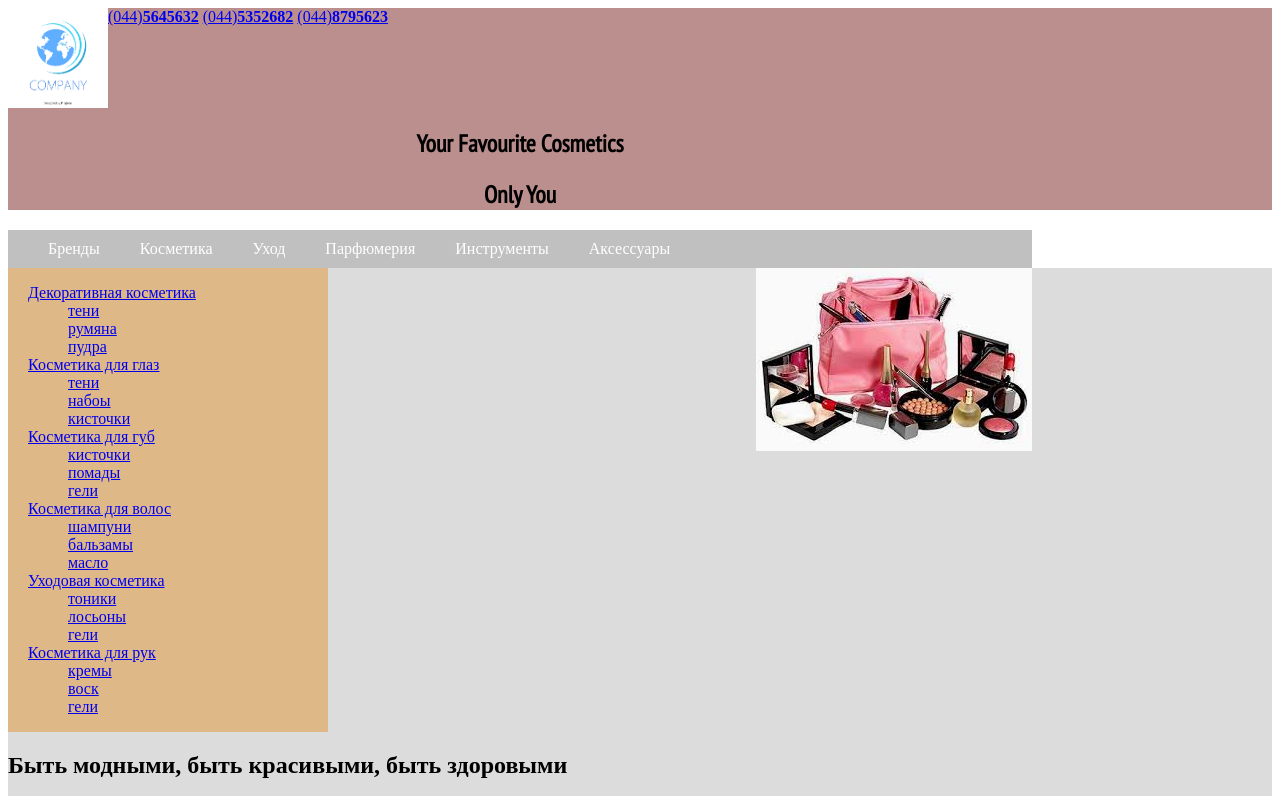
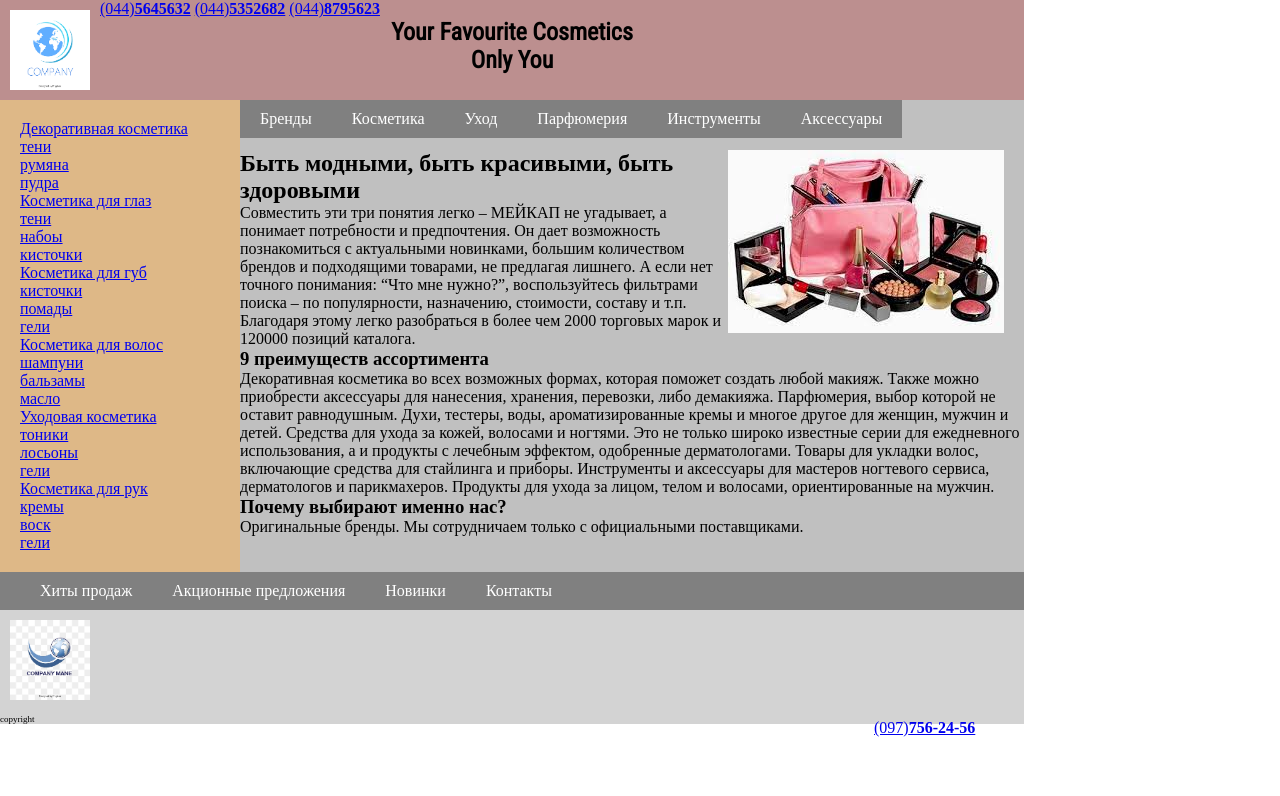
Before and after one commit to fantasia2019/Home-Works, a plain HTML site: page HTML/lesson7/lesson7.html in a window 1280 px wide. Shown: the top 796 px of the page. Drawn offline with Linux system fonts and the light colour scheme.

Commit message:
home works html/2 виправила/7-8/9/13 and JS/17/18

```diff
--- a/HTML/lesson7/lesson7.html
+++ b/HTML/lesson7/lesson7.html
@@ -13,26 +13,71 @@
 
     <header id="header">
         <div class="wrapper">
+
             <div class="header-logo">
                 <img src="./image/logo.png" alt="Hight quality">
             </div>
+
             <div class="header-contact">
                 <a href="tel:+380445645623">(044)<b>5645632</b></a>
                 <a href="tel:+380445352682">(044)<b>5352682</b></a>
                 <a href="tel:+380668795623">(044)<b>8795623</b></a>
+            </div>
+
+            <div class="header-top">
+                <h2>Your Favourite Cosmetics</h2>
+                <h2>Only You</h2>
+            </div>
+
             <div class="clear"></div>
         </div>
-            <div class="header-top">
-            <h2>Your Favourite Cosmetics</h2>
-            <h2>Only You</h2></div>
+    </header>
 
+
+    <main id="main">
+        <div class="wrapper">
+
+            <nav class="aside-menu">
+                <dl>
+                    <dt><a href="#">Декоративная косметика</a>
+                        <dd><a href="#">тени</a></dd>
+                        <dd><a href="#">румяна</a></dd>
+                        <dd><a href="#">пудра</a></dd>
+                    </dt>
+                    <dt><a href="#">Косметика для глаз</a>
+                        <dd><a href="#">тени</a></dd>
+                        <dd><a href="#">набоы</a></dd>
+                        <dd><a href="#">кисточки</a></dd>
+                    </dt>
+                    <dt><a href="#">Косметика для губ</a>
+                        <dd><a href="#">кисточки</a></dd>
+                        <dd><a href="#">помады</a></dd>
+                        <dd><a href="#">гели</a></dd>
+                    </dt>
+                    <dt><a href="#">Косметика для волос</a>
+                        <dd><a href="#">шампуни</a></dd>
+                        <dd><a href="#">бальзамы</a></dd>
+                        <dd><a href="#">масло</a></dd>
+                    </dt>
+                    <dt><a href="#">Уходовая косметика</a>
+                        <dd><a href="#">тоники</a></dd>
+                        <dd><a href="#">лосьоны</a></dd>
+                        <dd><a href="#">гели</a></dd>
+                    </dt>
+                    <dt><a href="#">Косметика для рук</a>
+                        <dd><a href="#">кремы</a></dd>
+                        <dd><a href="#">воск</a></dd>
+                        <dd><a href="#">гели</a></dd>
+                    </dt>
+                </dl>
+                <div class="clear"></div>
+            </nav>
         </div>
 
-    </header>
 
-    <div class="header-bottom">
-        <div class="wrapper">
-            <nav class="header-menu">
+            <section class="part">
+
+                <nav class="part-menu">
                     <ul class='menu'>
                         <li><a href="#">Бренды</a>
                             <ul class='inner-menu'>
@@ -90,57 +135,16 @@
                         <div class="clear"></div>
                     </ul>
                 </nav>
-        </div>
-    </div>
 
 
-    <main id="main">
-    <div class="wrapper">
-        <nav class="aside-menu">
-            <dl>
-                <dt><a href="#">Декоративная косметика</a>
-                    <dd><a href="#">тени</a></dd>
-                    <dd><a href="#">румяна</a></dd>
-                    <dd><a href="#">пудра</a></dd>
-                </dt>
-                <dt><a href="#">Косметика для глаз</a>
-                    <dd><a href="#">тени</a></dd>
-                    <dd><a href="#">набоы</a></dd>
-                    <dd><a href="#">кисточки</a></dd>
-                </dt>
-                <dt><a href="#">Косметика для губ</a>
-                    <dd><a href="#">кисточки</a></dd>
-                    <dd><a href="#">помады</a></dd>
-                    <dd><a href="#">гели</a></dd>
-                </dt>
-                <dt><a href="#">Косметика для волос</a>
-                    <dd><a href="#">шампуни</a></dd>
-                    <dd><a href="#">бальзамы</a></dd>
-                    <dd><a href="#">масло</a></dd>
-                </dt>
-                <dt><a href="#">Уходовая косметика</a>
-                    <dd><a href="#">тоники</a></dd>
-                    <dd><a href="#">лосьоны</a></dd>
-                    <dd><a href="#">гели</a></dd>
-                </dt>
-                <dt><a href="#">Косметика для рук</a>
-                    <dd><a href="#">кремы</a></dd>
-                    <dd><a href="#">воск</a></dd>
-                    <dd><a href="#">гели</a></dd>
-                </dt>
-            </dl>
-            <div class="clear"></div>
-        </nav>
-
-        <section class="part">
                 <div class="main-logo">
                     <img src="./image/fon.jpg">
                     <div class="clear"></div>
                 </div>
 
+                <article class="text">
+
                     <h2>Быть модными, быть красивыми, быть здоровыми</h2>
-
-                    <article>
                         Совместить эти три понятия легко – МЕЙКАП не угадывает, а понимает потребности и предпочтения. Он дает возможность познакомиться с актуальными новинками, большим количеством брендов и подходящими товарами, не предлагая лишнего. А если нет точного понимания: “Что мне нужно?”, воспользуйтесь фильтрами поиска – по популярности, назначению, стоимости, составу и т.п. Благодаря этому легко разобраться в более чем 2000 торговых марок и 120000 позиций каталога.
                     <h3>9 преимуществ ассортимента</h3>
                         <div>Декоративная косметика во всех возможных формах, которая поможет создать любой макияж. Также можно приобрести аксессуары для нанесения, хранения, перевозки, либо демакияжа.
@@ -148,21 +152,22 @@
                             Средства для ухода за кожей, волосами и ногтями. Это не только широко известные серии для ежедневного использования, а и продукты с лечебным эффектом, одобренные дерматологами.
                             Товары для укладки волос, включающие средства для стайлинга и приборы.
                             Инструменты и аксессуары для мастеров ногтевого сервиса, дерматологов и парикмахеров.
-                                Продукты для ухода за лицом, телом и волосами, ориентированные на мужчин.</div>
-
-
+                            Продукты для ухода за лицом, телом и волосами, ориентированные на мужчин.
+                        </div>
                     <h3>Почему выбирают именно нас?</h3>
-                            <div>Оригинальные бренды. Мы сотрудничаем только с официальными поставщиками.</div>
+                        <div>Оригинальные бренды. Мы сотрудничаем только с официальными поставщиками.
+                        </div>
                 </article>
+                <div class="clear"></div>
 
             </section>
-
 
         </div>
     </main>
 
 
-    <footer class="last">
+    <footer id="footer">
+        <nav class='foter-menu'>
             <ul class='menu'>
                 <li><a href="#">Хиты продаж</a></li>
                 <li><a href="#">Акционные предложения</a>
@@ -177,16 +182,21 @@
                 <li><a href="#">Контакты</a></li>
                 <div class="clear"></div>
             </ul>
+        </nav>
 
 
-        <div class="futter-logo">
+        <div class="foter-logo">
             <img src="./image/logo2.png">
+        </div>
+        <div class="clear"></div>
 
-        </div>
+        <adress class='foter-contacts'>
+            <a href='tel:+38097562456'>(097)<b>756-24-56</b></a>
+        </adress>
 
-        <time datetime="2019-09-25">25 сентября 2019</time>
+        <div class='foter-title'>copyright</div>
 
-        <time datetime="2019-09-25T12:00">25 сентября 2019</time>
+
     </footer>
     </div>
 
--- a/HTML/lesson7/style.css
+++ b/HTML/lesson7/style.css
@@ -1,7 +1,15 @@
-@import url('https://fonts.googleapis.com/css?family=Open+Sans|PT+Sans+Narrow&display=swap');
+@import url('https://fonts.googleapis.com/css?family=Roboto+Condensed&display=swap&subset=cyrillic');
+
+@font-face{
+    font-family: 'Roboto Condensed', sans-serif;
+}
+
+*{margin:0;
+    padding: 0;
+}
 
 .wrapper{
-    width: 1024px;
+    max-width: 1024px;
     margin: 0;
 }
 
@@ -9,70 +17,50 @@
     clear: both;
 }
 
-.header-menu{
+#header{
+    background: rosybrown;
     width: 1024px;
 }
+
 .header-logo img{
-    width: 100px;
-    height: 100px;
-    top: 0;
+    width: 80px;
+    height: 80px;
+    top: 20px;
+    margin: 10px;
     position:left;
     float: left;
 }
 
 .header-contacts{
-    position: right;
-    float: left;
+    float: right;
 }
 
 .header-top{
     text-align: center;
-    font-family: 'Open Sans', sans-serif;
-    font-family: 'PT Sans Narrow', sans-serif;
+    font-family: 'Roboto Condensed', sans-serif;
+    margin-right: 100px;
 }
 
-.main-content{
-    min-height: 1000px;
-    background:skyblue;
-    float: left;
-    width: calc(100% - 320px);
+#main{
+    width: 1024px;
 }
 
 .aside-menu{
     background: burlywood;
+    width: 200px;
+    padding: 20px;
     float: left;
-    width: 300px;
-    margin-right: 20px;
-    padding-left: 20px;
-    clear: both;
 }
 
-#header{
-    background: rosybrown;
+.part{
+    width: 100%;
+    background: silver;
 }
 
-#main{
-    background: gainsboro;
-}
-
-#footer{
-    background: wheat;
-}
-
-.main-logo img{
-    position: right;
-    float: right;
-    padding-left: 5px;
-    padding-bottom: 5px;
-}
-
-.futter-logo img{
-    width: 100px;
-    height: 100px;
-    position: left;
-    float: left;
-    padding-left: 5px;
-    padding-bottom: 5px;
+.part-menu{
+    display: block;
+    height: 50px;
+    width: 1024px;
 }
 
 .menu, .inner-menu{
@@ -94,15 +82,14 @@
 }
 
 .menu{
-    background: silver;
     padding: 0px 20px;
-
 }
 
 .menu li{
     float: left;
     padding: 10px 20px;
     position: relative;
+    background: gray;
 }
 
 .menu li a{
@@ -113,3 +100,56 @@
 .menu li:hover .inner-menu{
     display: block;
 }
+
+.text{
+    display: block;
+    padding-left: 30px;
+}
+.main-logo{
+    display: block;
+    float: right;
+    margin-right: 20px;
+}
+
+.main-logo img{
+    position: right;
+}
+
+#footer{
+    background: lightgrey;
+    width: 1024px;
+}
+
+.foter-menu{
+    background: gray;
+    width: 1024px;
+    float: left;
+}
+
+.foter-logo{
+    float: left;
+    margin: 10px;
+    display: block;
+}
+
+.foter-logo img{
+    width: 80px;
+    height: 80px;
+    position: left;
+}
+
+.foter-title{
+    text-align: bottom;
+    line-height: 10px;
+    font-size: 9px;
+    position: center;
+}
+
+.foter-contacts{
+    float: right;
+    position: top;
+    margin-top: 5px;
+    margin-right: 20px;
+    background: top right;
+    width: 130px;
+}
--- a/HTML/lesson9/style.css
+++ b/HTML/lesson9/style.css
@@ -18,10 +18,6 @@
 
 th{
     font-weight: normal;
-}
-
-td{
-    text-align: top;
 }
 
 .box tbody tr:nth-child(1) td:nth-child(1){
@@ -73,7 +69,7 @@ td{
 }
 
 .box td{
-    padding: 15p px
+    padding: 15px 0;
 }
 
 
```
Also changed, not shown: HTML/lesson1/homework_1.html (+1 -1 lines), HTML/lesson13/index.html (+1 -1 lines), HTML/lesson2/index.html (+3 -3 lines), JS/lesson17/script.js (+5 -6 lines), JS/lesson18/script.js (+19 -90 lines), 1 other file. Lines whose indentation alone changed are shown as unchanged.
